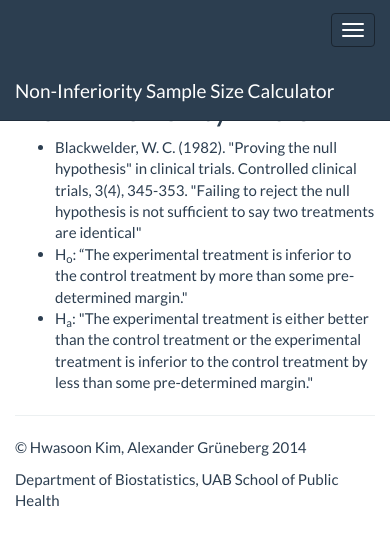
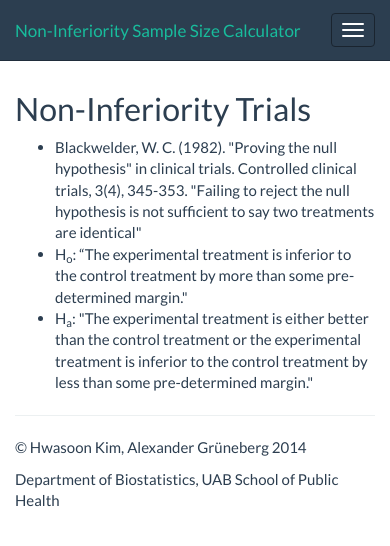
Before and after one commit to NISSC/NISSC, a website: page index.html in a window 390 px wide. Drawn offline with nearby package versions, Linux system fonts and the light colour scheme; some packages are replaced by stand-ins of ours.

Commit message:
Make title smaller so that it displays nicely on phones.

```diff
--- a/styles/app.css
+++ b/styles/app.css
@@ -1,3 +1,7 @@
 body {
     padding-top: 70px;
 }
+
+.navbar-brand {
+    font-size: 17px;
+}
```
